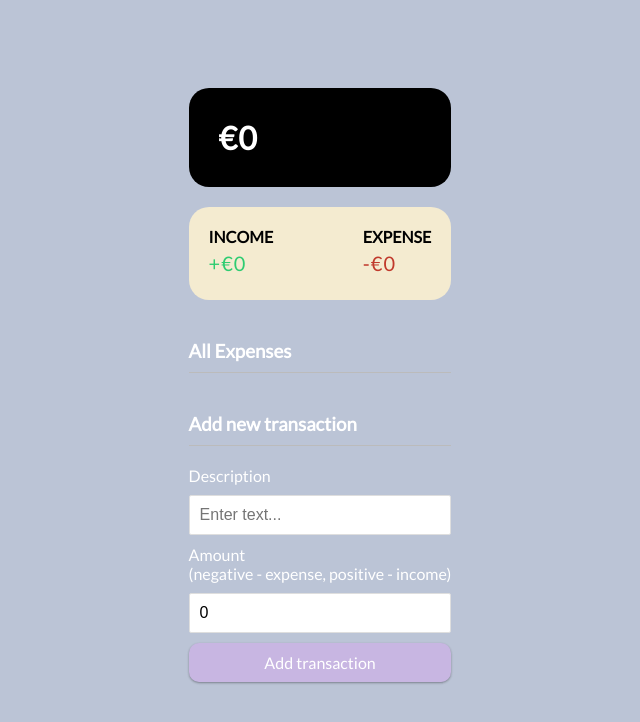
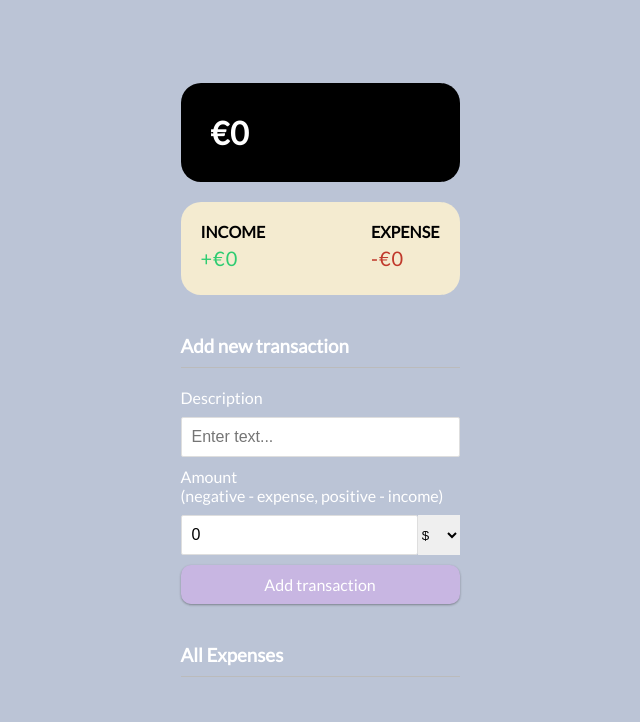
Before and after one commit to saloniasrani/expense-tracker-react, a React (Create React App) app: page / in a window 1280 px wide. Shown: the top 722 px of the page, without its empty margins (320-960 px from the left). Built offline with nearby package versions, Linux system fonts and the light colour scheme.

Commit message:
flow change

```diff
--- a/package.json
+++ b/package.json
@@ -1,5 +1,5 @@
 {
-  "name": "expense-tracker-react",
+  "name": "expense-tracker",
   "version": "1.0.0",
   "description": "",
   "keywords": [],
--- a/src/App.js
+++ b/src/App.js
@@ -10,8 +10,8 @@ export default function App() {
     <GlobalProvider>
       <Balance />
       <IncomeExpense />
+      <AddTransaction />
       <TransactionList />
-      <AddTransaction />
     </GlobalProvider>
   );
 }
--- a/src/components/AddTransaction.jsx
+++ b/src/components/AddTransaction.jsx
@@ -4,14 +4,15 @@ import { GlobalContext } from "../context/GlobalState";
 const AddTransaction = () => {
   const [text, setText] = useState("");
   const [amount, setAmount] = useState(0);
+  const [currency, setCurrency] = useState("dollar");
   const { addTransaction } = useContext(GlobalContext);
 
   return (
     <>
       <h3>Add new transaction</h3>
       <form>
-        <div className="form-control">
-          <label htmlFor="text">Description</label>
+        <div>
+          <label>Description</label>
           <input
             type="text"
             value={text}
@@ -19,22 +20,33 @@ const AddTransaction = () => {
             placeholder="Enter text..."
           />
         </div>
-        <div className="form-control">
-          <label htmlFor="amount">
+        <div>
+          <label>
             Amount <br />
             (negative - expense, positive - income)
           </label>
+          <div className="currency">
             <input
               type="number"
               value={amount}
               onChange={(e) => setAmount(e.target.value)}
               placeholder="Enter amount"
             />
+            <select
+              value={currency}
+              onChange={(e) => setCurrency(e.target.value)}
+            >
+              <option value="dollar">$</option>
+              <option value="euro">&euro;</option>
+              <option value="rupee">&#8377;</option>
+            </select>
           </div>
+        </div>
+
         <div
           className="btn"
           onClick={(e) => {
-            addTransaction({ text, amount });
+            addTransaction({ text, amount, currency });
             setAmount(0);
             setText("");
           }}
--- a/src/components/IncomeExpense.jsx
+++ b/src/components/IncomeExpense.jsx
@@ -19,7 +19,10 @@ const IncomeExpense = () => {
     <div className="inc-exp-container">
       <div>
         <h4>Income</h4>
-        <p className="money plus">+&euro;{income}</p>
+        <p className="money plus">
+          +&euro;
+          {income}
+        </p>
       </div>
       <div>
         <h4>Expense</h4>
--- a/src/components/Transaction.jsx
+++ b/src/components/Transaction.jsx
@@ -1,7 +1,8 @@
 import React, { useContext } from "react";
 import { GlobalContext } from "../context/GlobalState";
-
-const Transaction = ({ transaction }) => {
+const currencyMapping = { euro: "€", dollar: "$", rupee: "₹" };
+const Transaction = (props) => {
+  const { transaction } = props;
   const sign = transaction?.amount < 0;
   const classes = sign ? "minus" : "plus";
   const { deleteTransaction } = useContext(GlobalContext);
--- a/src/context/AppReducer.jsx
+++ b/src/context/AppReducer.jsx
@@ -10,7 +10,7 @@ export default (state, action) => {
     }
     case "DELETE": {
       const trans = state.transactions;
-      const transNew = trans.filter((t) => t.id != action.payload.id);
+      const transNew = trans.filter((t) => t.id !== action.payload.id);
       state.transactions = transNew;
 
       return { ...state };
--- a/src/styles.css
+++ b/src/styles.css
@@ -160,3 +160,11 @@ input[type="number"] {
 li:hover .delete-btn {
   opacity: 1;
 }
+
+.currency {
+  display: flex;
+}
+select {
+  width: 50px;
+  border: none;
+}
```
Lines whose indentation alone changed are shown as unchanged.
